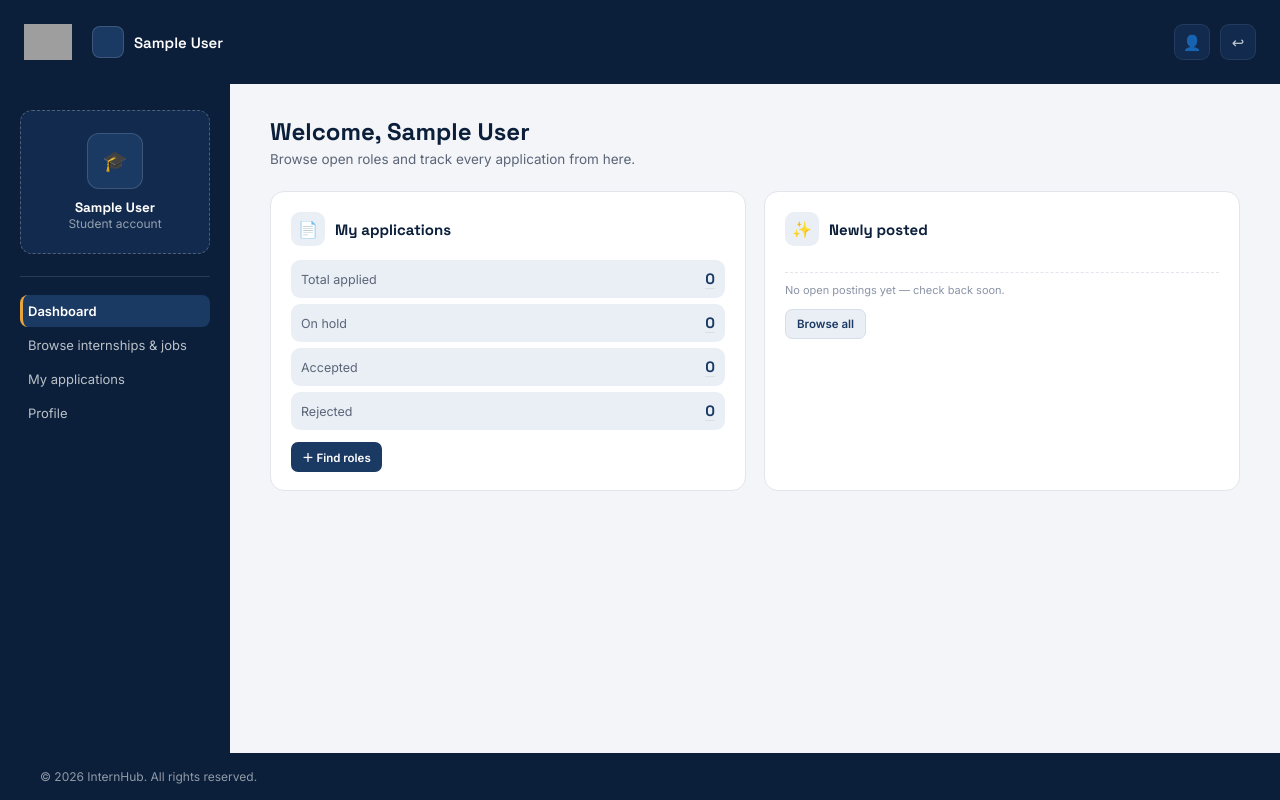
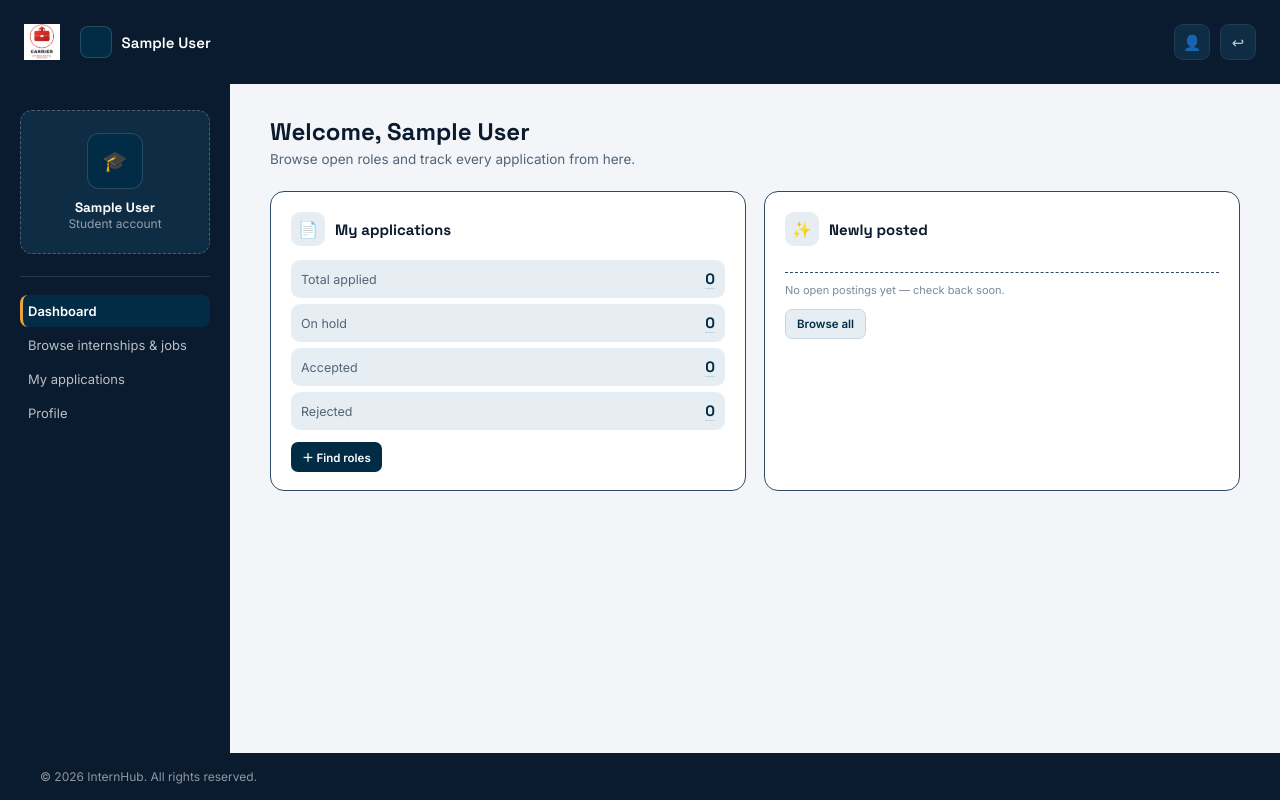
Before and after one commit to garima342/Carrier-syndicate, a PHP site: page /student/index.php in a window 1280 px wide. Run offline with PHP 8.4, Linux system fonts and the light colour scheme; the visitor is signed in with stand-in values (Sample User, id 1); data that the repository does not hold is empty; grey boxes are pictures that could not be loaded.

Commit message:
Improve student and company UI

```diff
--- a/internhubProject/student/css/styles.css
+++ b/internhubProject/student/css/styles.css
@@ -1,20 +1,26 @@
 :root{
-  --navy-900:#0B1F3A;
-  --navy-800:#122A4D;
-  --navy-700:#1B3A63;
+  --navy-900:#0A1A2F;
+  --navy-800:#0F2C45;
+  --navy-700:#022C45;
+
   --bg:#F3F5F8;
   --card:#FFFFFF;
-  --border:#E1E5EC;
-  --ink:#0B1F3A;
-  --ink-soft:#5B6577;
-  --ink-faint:#8A93A6;
-  --accent:#1B3A63;
-  --accent-soft:#EAEFF6;
-  --accent-line:#D7DFEA;
+  --border:#2F4A67;
+
+  --ink:#0A1A2F;
+  --ink-soft:#526477;
+  --ink-faint:#7B8A9A;
+
+  --accent:#022C45;
+  --accent-soft:#E7EEF3;
+  --accent-line:#C7D5DF;
+
   --green:#1E8A5F;
   --green-soft:#E4F5EC;
+
   --red:#B3402D;
   --red-soft:#FBEAE6;
+
   --amber:#E8A33D;
 }
 *{box-sizing:border-box;}
--- a/internhubProject/student/includes/header.php
+++ b/internhubProject/student/includes/header.php
@@ -4,7 +4,7 @@ $flashError = flash_error_get();
 ?>
 <header class="topbar">
   <div class="topbar-left">
-    <img src=<img src="../../logo/logo.jpeg" alt="Carrier Syndicate" style="height:36px;margin-right:10px;">
+    <img src="../logo/logo.jpeg" alt="Carrier Syndicate" style="height:36px;margin-right:10px;">
     <div class="topbar-logo"></div>
     <div class="topbar-title"><?= h($_SESSION['student_name'] ?? 'Student') ?></div>
   </div>
```
